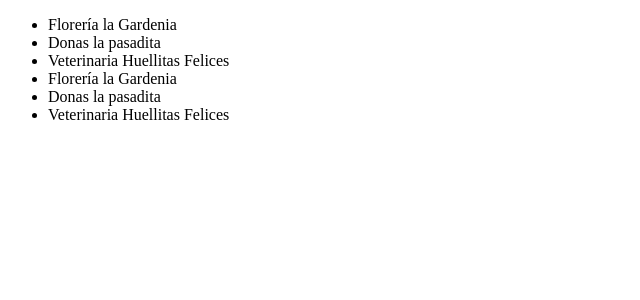
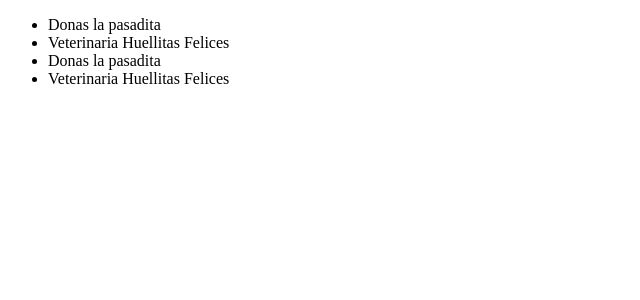
Before and after one commit to KatherinAguilera/appSquare, an Angular app: page / in a window 1280 px wide. Shown: the top 300 px of the page, without its empty margins (0-640 px from the left). Built offline with nearby package versions, Linux system fonts and the light colour scheme.

Commit message:
Directiva ngIf

```diff
--- a/src/app/app.component.html
+++ b/src/app/app.component.html
@@ -1,3 +1,6 @@
 <ul>
-  <li *ngFor="let lugar of lugares">{{lugar.nombre}}</li>
+  <!--ng-containe permite agregar mas de una directiva a un elemento html-->
+  <ng-container *ngFor="let lugar of lugares">
+    <li *ngIf="lugar.active" >{{lugar.nombre}}</li>
+  </ng-container>
 </ul>
--- a/src/app/app.component.ts
+++ b/src/app/app.component.ts
@@ -11,12 +11,12 @@ export class AppComponent {
   // title variable String Interpolation
   title = 'appSquare Katherine';
   lugares:any = [
-    {nombre:'Florería la Gardenia'},
-    {nombre:'Donas la pasadita'},
-    {nombre:'Veterinaria Huellitas Felices'},
-    {nombre:'Florería la Gardenia'},
-    {nombre:'Donas la pasadita'},
-    {nombre:'Veterinaria Huellitas Felices'}
+    {active: false, nombre:'Florería la Gardenia'},
+    {active: true, nombre:'Donas la pasadita'},
+    {active: true, nombre:'Veterinaria Huellitas Felices'},
+    {active: false, nombre:'Florería la Gardenia'},
+    {active: true, nombre:'Donas la pasadita'},
+    {active: true, nombre:'Veterinaria Huellitas Felices'}
   ];
   constructor(){
   }
```
